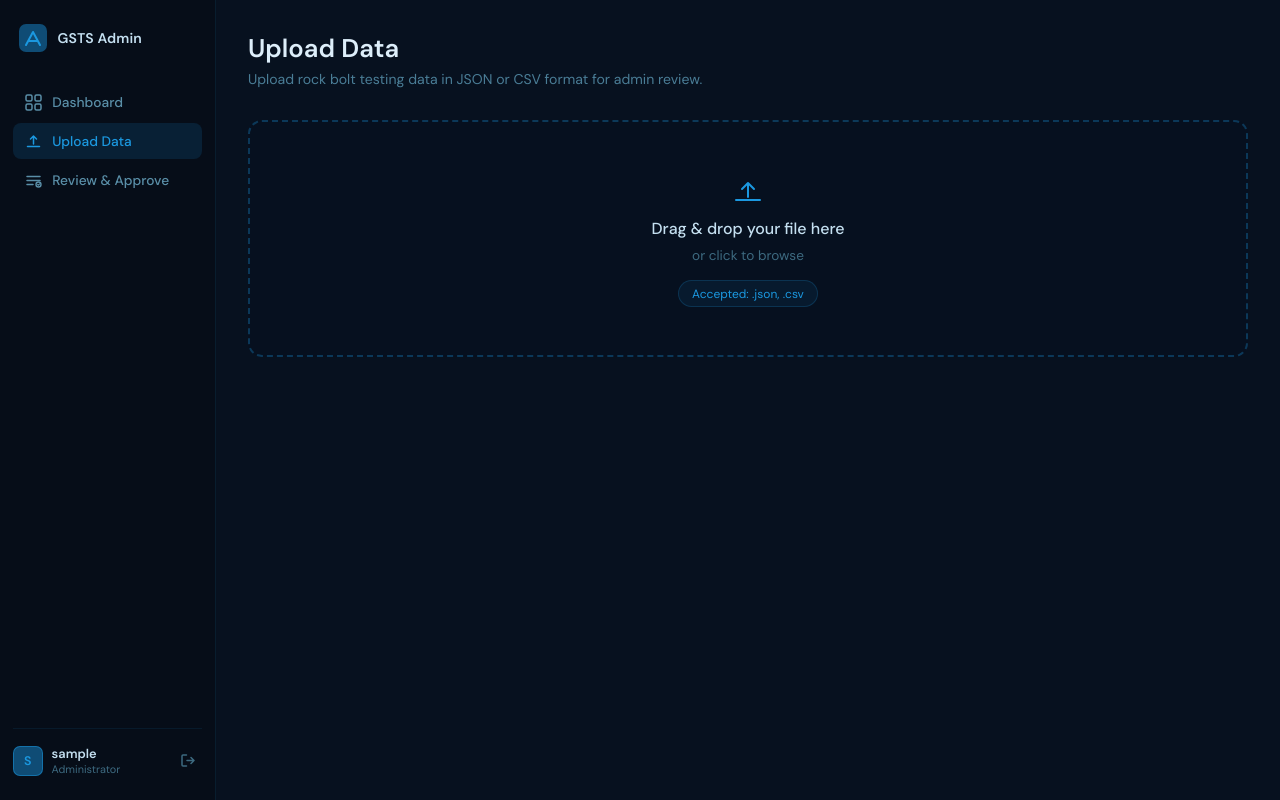
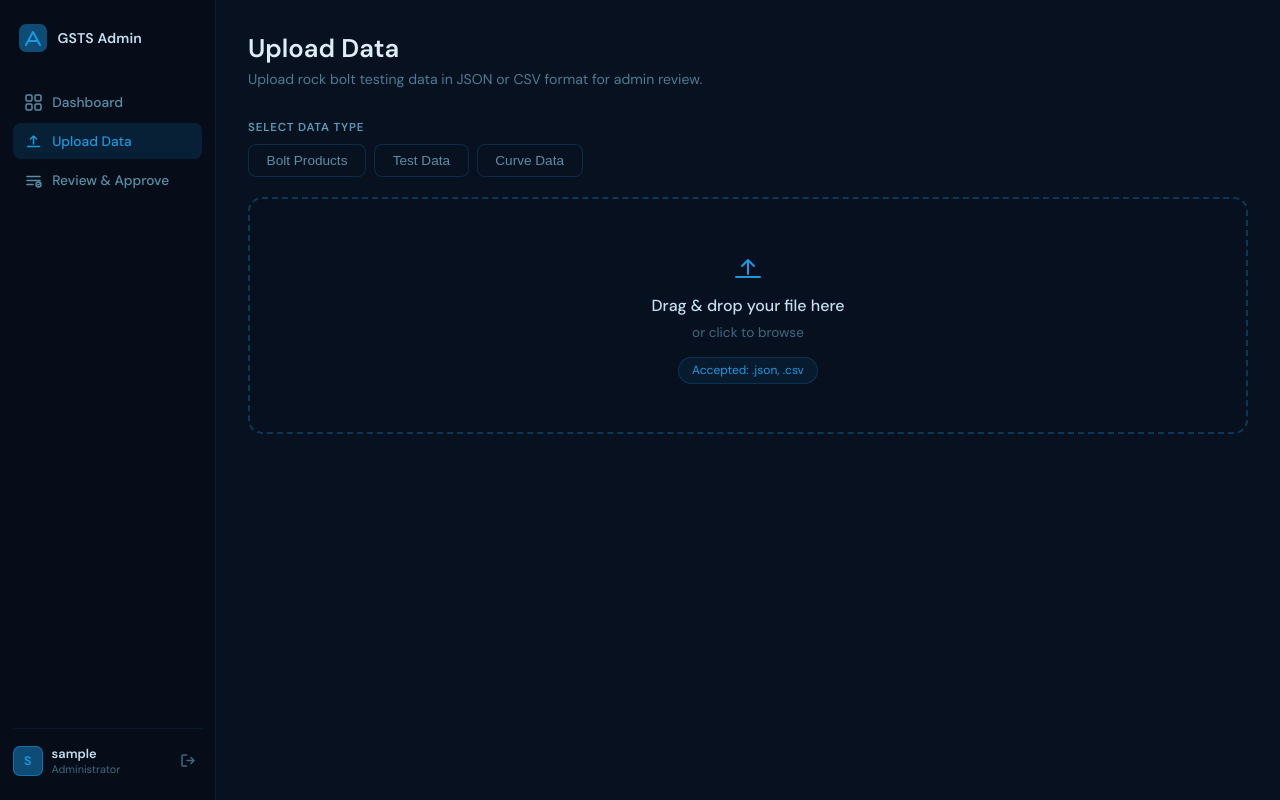
Before and after one commit to XiuwenYin/cits5206-group20, a React app in the folder src/: page /admin/upload in a window 1280 px wide. Built offline with nearby package versions, Linux system fonts and the light colour scheme; sample sign-in values are in the browser's storage; the HTML template or start-up script is replaced by a standard one.

Commit message:
feat: add data type selector to upload page

```diff
--- a/src/pages/admin/UploadPage.css
+++ b/src/pages/admin/UploadPage.css
@@ -112,3 +112,26 @@
   transition: background 0.14s;
 }
 .up-again-btn:hover { background: rgba(72,187,120,0.08); }
+
+/* Data Type */
+.up-type-section { margin-bottom: 1.2rem; }
+.up-type-label {
+  font-size: 0.72rem; font-weight: 600;
+  color: #5a9ab8; letter-spacing: 0.07em;
+  text-transform: uppercase; margin-bottom: 0.6rem;
+}
+.up-type-buttons { display: flex; gap: 0.5rem; flex-wrap: wrap; }
+
+.up-type-btn {
+  padding: 0.5rem 1.1rem;
+  background: rgba(8,18,32,0.8);
+  border: 1px solid rgba(27,152,224,0.2);
+  border-radius: 8px; color: #5a8fa8;
+  font-size: 0.85rem; font-weight: 500; cursor: pointer;
+  transition: background 0.15s, border-color 0.15s, color 0.15s;
+}
+.up-type-btn:hover { border-color: rgba(27,152,224,0.5); color: #a8d4e8; }
+.up-type-btn.active {
+  background: rgba(27,152,224,0.14);
+  border-color: #1B98E0; color: #1B98E0;
+}
--- a/src/pages/admin/UploadPage.jsx
+++ b/src/pages/admin/UploadPage.jsx
@@ -4,6 +4,12 @@ import { apiUploadFile } from "../../api/upload";
 import "./UploadPage.css";
 
 const ACCEPTED = [".json", ".csv"];
+
+const DATA_TYPES = [
+  { value: "bolts", label: "Bolt Products" },
+  { value: "tests", label: "Test Data" },
+  { value: "curve_data", label: "Curve Data" },
+];
 
 function formatSize(bytes) {
   if (bytes < 1024) return bytes + " B";
@@ -20,6 +26,7 @@ export default function UploadPage() {
   const [status, setStatus] = useState(null); // null | "uploading" | "success" | "error"
   const [result, setResult] = useState(null);
   const [error, setError] = useState("");
+  const [dataType, setDataType] = useState(null);
 
   function handleFile(f) {
     const ext = "." + f.name.split(".").pop().toLowerCase();
@@ -46,7 +53,7 @@ export default function UploadPage() {
     setStatus("uploading");
     setError("");
     try {
-      const res = await apiUploadFile(file, token);
+      const res = await apiUploadFile(file, token, dataType);
       setResult(res);
       setStatus("success");
     } catch (err) {
@@ -68,7 +75,21 @@ export default function UploadPage() {
         <h1>Upload Data</h1>
         <p>Upload rock bolt testing data in JSON or CSV format for admin review.</p>
       </div>
-
+    {/* Data Type Selection */}
+    <div className="up-type-section">
+      <p className="up-type-label">Select Data Type</p>
+      <div className="up-type-buttons">
+        {DATA_TYPES.map((t) => (
+          <button
+            key={t.value}
+            className={`up-type-btn${dataType === t.value ? " active" : ""}`}
+            onClick={() => setDataType(t.value)}
+          >
+            {t.label}
+          </button>
+        ))}
+      </div>
+    </div>
       {/* Drop Zone */}
       <div
         className={`up-dropzone${dragging ? " dragging" : ""}${file ? " has-file" : ""}`}
```
